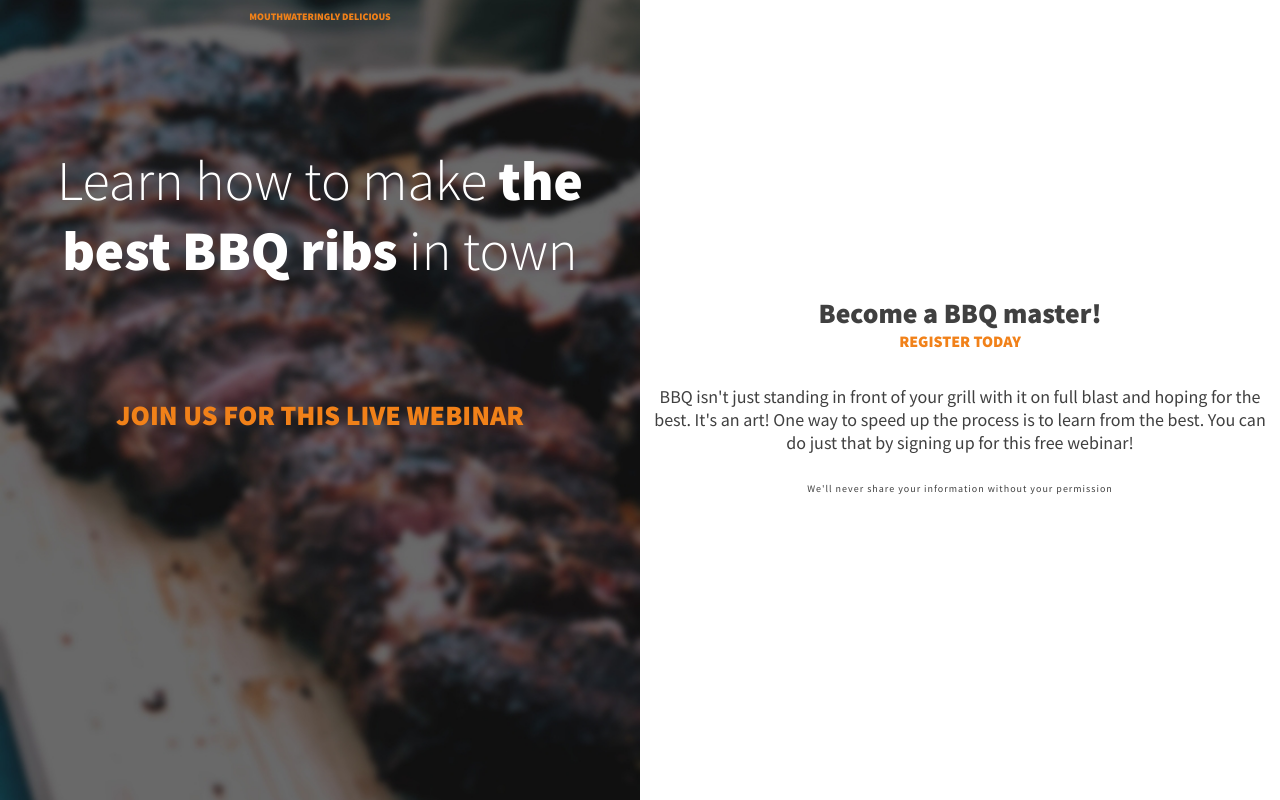
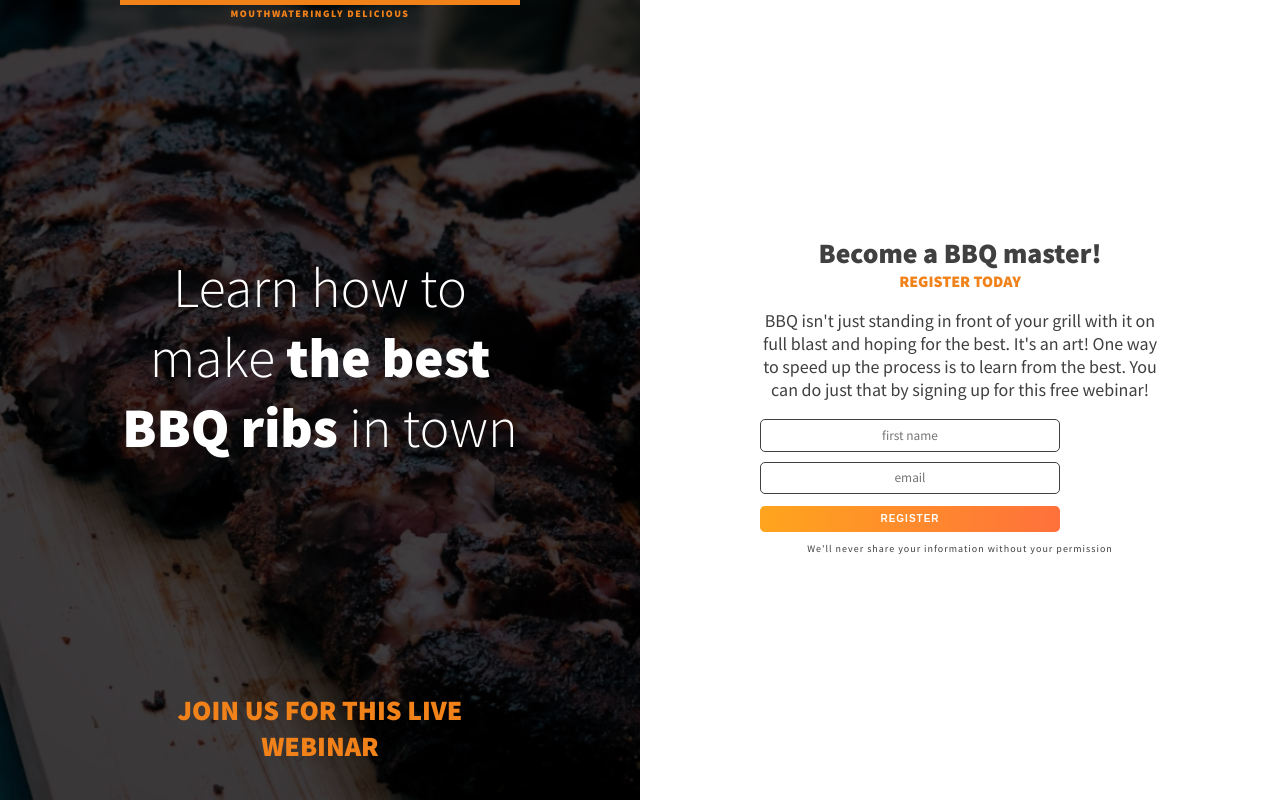
Before and after one commit to whoisarod/module-05-splash-page, a plain HTML site: page index.html in a window 1280 px wide. Drawn offline with Linux system fonts and the light colour scheme.

Commit message:
modified styles.css and index.html
finished the 'stepping up your style' portion of Module 5

```diff
--- a/css/styles.css
+++ b/css/styles.css
@@ -16,7 +16,7 @@ h1 {
     font-size: 2.25 rem;
     font-weight: 300;
     color: #FFF;
-    margin: 2em 0;
+    margin: 0;
 }
 
 h1 + p {
@@ -42,10 +42,15 @@ h2 + p {
 
 .top-text {
     font-size: 0.625rem;
+    margin: 0;
+    padding: 2px;
     font-weight: 900;
     color: #f18119;
     text-transform: uppercase;
     order: -1;
+    border-top: 5px solid #f18119;
+    letter-spacing: 1.5px;
+    /* border-image: linear-gradient(270deg, #FF895D 0%, #DF4E13 0%, #FFA51D 100%) */
 }
 
 .fine-print {
@@ -61,12 +66,11 @@ span {
 
 .intro {
     background-color: #404040;
-    background-image: url("/images/dark-ribs.jpg");
+    background-image: url("/images/ribs.jpg");
+    background-blend-mode: multiply;
     background-size: cover;
     background-position: center;
     padding: 0 .5em 2em;
-    display: flex;
-    flex-direction: column;
 }
 
 /* Main Content Section */
@@ -74,6 +78,71 @@ span {
 .main-content {
     padding: 2em .5em;
 }
+
+.container {
+    max-width: 400px;
+    margin: 0 auto;
+}
+
+.container-intro {
+    display: flex;
+    flex-direction: column;
+    justify-content: space-between;
+    min-height: 50vh;
+}
+
+/* Form */
+
+.email-collector {
+    width: 80%;
+    max-width: 300px;
+}
+
+input,
+.btn {
+    width: 100%;
+    border-radius: 5px;
+}
+
+input {
+    font-family: inherit;
+    text-align: inherit;
+    margin-bottom: .75em;
+    padding: .5em;
+    border: 1px solid #404040;
+    transform: scale(1);
+    transition: 500ms;
+}
+
+input:focus {
+    transform: scale(1.1);
+}
+
+.btn {
+    display: inline-block;
+    padding: .75em 1.5em;
+    font-size: .625rem;
+    text-transform: uppercase;
+    font-weight: 900;
+    letter-spacing: 1px;
+    border: 0;
+    cursor: pointer;
+}
+.btn-primary {
+    background-image: linear-gradient(270deg, #FF713B 0%, #FFA51D 100%);
+    color: #ffffff;
+    transform: scale(1);
+    transition: 500ms;
+}
+
+.btn-primary:hover,
+.btn-primary:hover {
+    transform: scale(1.1);
+}
+
+/* input::placeholder {
+    text-align: center;
+} */
 
 /* Media Queries */
 
@@ -103,4 +172,8 @@ span {
         flex-direction: column;
         justify-content: center;
     }
+
+    .container-intro {
+        height: 100%;
+    }
 }
--- a/index.html
+++ b/index.html
@@ -10,17 +10,26 @@
 </head>
 <body>
     <div class="intro">
+        <div class="container container-intro">
             <h1>Learn how to make <span>the best BBQ ribs</span> in town</h1>
             <p>Join us for this live webinar</p>
             <p class="top-text">Mouthwateringly delicious</p>
         </div>
+    </div>
+
     <div class="main-content">
+        <div class="container">
             <h2>Become a BBQ master!</h2>
             <p>Register Today</p>
             <p>BBQ isn't just standing in front of your grill with it on full blast and hoping for the best. It's an art! One way to speed up the process is to learn from the best. You can do just that by signing up for this free webinar!</p>
-        <!--form will be here-->
+            <form action="#" method="post" class="email-collector">
+                <input type="text" name="fname" id="fname" required placeholder="first name">
+                <input type="email" name="email" id="email"required placeholder="email">
+                <button type="submit" class="btn btn-primary">Register</button>
+            </form>
             <p class="fine-print">We'll never share your information
             without your permission</p>
         </div>
+    </div>
 </body>
 </html>
```
Lines whose indentation alone changed are shown as unchanged.
